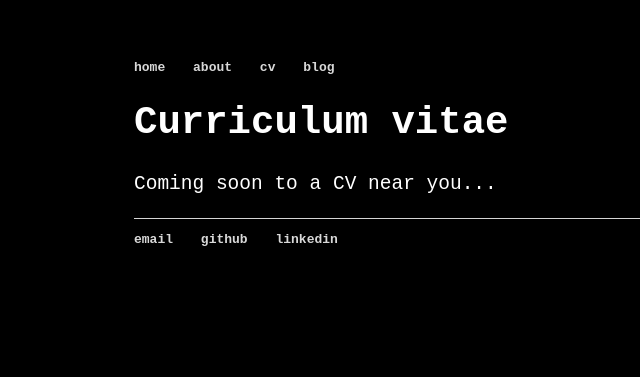
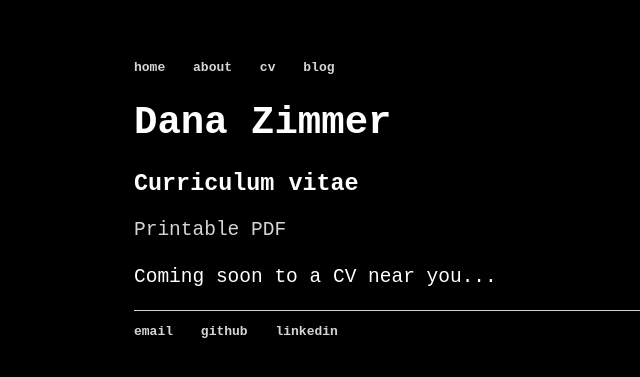
Before and after one commit to dmz11/dmz11.github.io, a Jekyll site: the page built from cv/index.html, in a window 1280 px wide. Shown: the top 377 px of the page, without its empty margins (58-698 px from the left). Built offline with Jekyll 4.4.1, drawn with Linux system fonts in a browser that asks for light colours.

Commit message:
added pdf cv

```diff
--- a/css/main.css
+++ b/css/main.css
@@ -18,7 +18,7 @@ nav ul li, footer ul li {
 }
 a {
     text-decoration: none;
-    color: #d8d8d8;
+    color: #d5d5d5;
 }
 a:hover {
     text-decoration: underline;
--- a/cv/index.html
+++ b/cv/index.html
@@ -2,5 +2,7 @@
 layout: default
 title: dana-zimmer
 ---
-<h1>Curriculum vitae</h1>
+<h1>Dana Zimmer</h1>
+<h2>Curriculum vitae</h2>
+<p><a href="./cv.pdf">Printable PDF</a>
 <p>Coming soon to a CV near you...</p>
```
Also changed, not shown: 1 other file.
